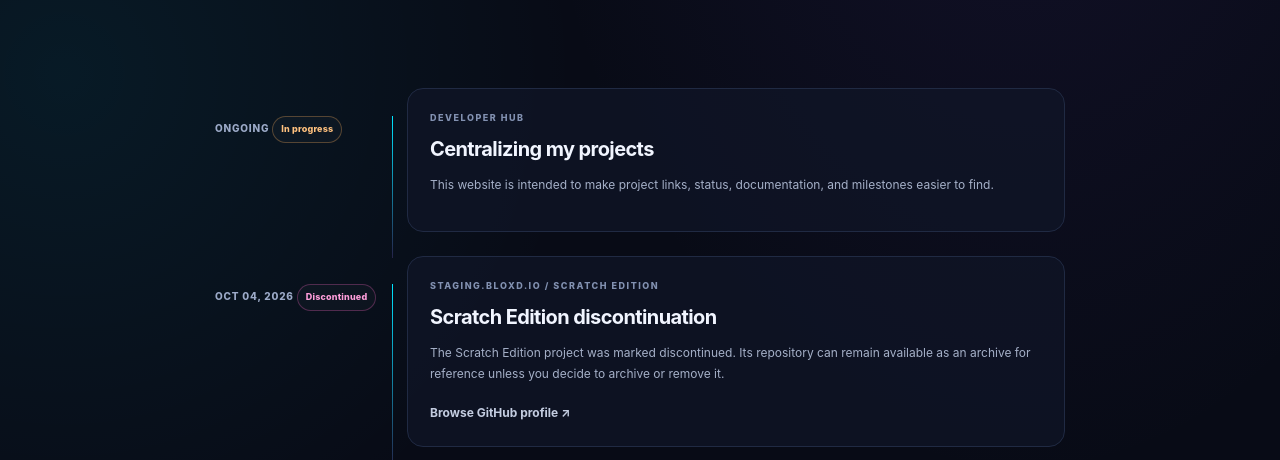
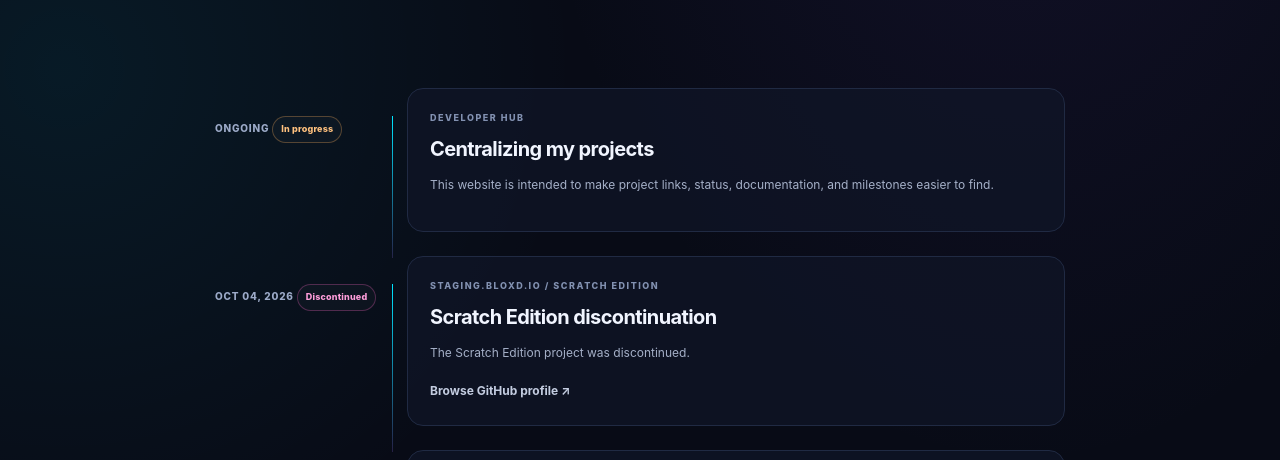
Before and after one commit to Drag00nKnight999/Drag00nKnight999.github.io, a plain HTML site: page updates.html in a window 1280 px wide. Shown: the part 340-800 px from the top of the page. Drawn offline with Linux system fonts and the light colour scheme.

```diff
--- a/updates.html
+++ b/updates.html
@@ -5,7 +5,7 @@
 <main id="main"><section class="page-hero container"><div class="eyebrow"><span class="pulse-dot"></span> CHANGELOG / NOTES</div><h1>Build log<span class="gradient-text">.</span></h1><p>Milestones and announcements across projects. Keep entries factual and add new ones as projects change.</p></section>
 <section class="container section timeline">
   <article class="timeline-item"><div class="timeline-date">ONGOING <span class="status status-building">In progress</span></div><div class="timeline-card"><div class="project-type">DEVELOPER HUB</div><h2>Centralizing my projects</h2><p>This website is intended to make project links, status, documentation, and milestones easier to find.</p></div></article>
-  <article class="timeline-item"><div class="timeline-date">OCT 04, 2026 <span class="status status-archived">Discontinued</span></div><div class="timeline-card"><div class="project-type">STAGING.BLOXD.IO / SCRATCH EDITION</div><h2>Scratch Edition discontinuation</h2><p>The Scratch Edition project was marked discontinued. Its repository can remain available as an archive for reference unless you decide to archive or remove it.</p><a class="text-link" href="https://github.com/Drag00nKnight999" target="_blank" rel="noopener noreferrer">Browse GitHub profile ↗</a></div></article>
+  <article class="timeline-item"><div class="timeline-date">OCT 04, 2026 <span class="status status-archived">Discontinued</span></div><div class="timeline-card"><div class="project-type">STAGING.BLOXD.IO / SCRATCH EDITION</div><h2>Scratch Edition discontinuation</h2><p>The Scratch Edition project was discontinued.</p><a class="text-link" href="https://github.com/Drag00nKnight999" target="_blank" rel="noopener noreferrer">Browse GitHub profile ↗</a></div></article>
   <article class="timeline-item"><div class="timeline-date">SEP 27, 2026 <span class="status status-lab">Gaming</span></div><div class="timeline-card"><div class="project-type">STARBLAST.IO</div><h2>Played in an AOW event</h2><p>Added a personal gaming milestone: participating in Starblast.io's AOW event.</p><a class="text-link" href="https://starblast.io/" target="_blank" rel="noopener noreferrer">Starblast.io ↗</a></div></article>
   <article class="timeline-item"><div class="timeline-date">AUG 2026 <span class="status status-lab">Achievement</span></div><div class="timeline-card"><div class="project-type">BLOXD.IO / MODERN PVP</div><h2>Reached LT2 (Mace)</h2><p>Recorded the Modern PvP LT2 (Mace) milestone as part of my Bloxd.io progress.</p><a class="text-link" href="https://bloxd.io/" target="_blank" rel="noopener noreferrer">Play Bloxd.io ↗</a></div></article>
 </section>
```
